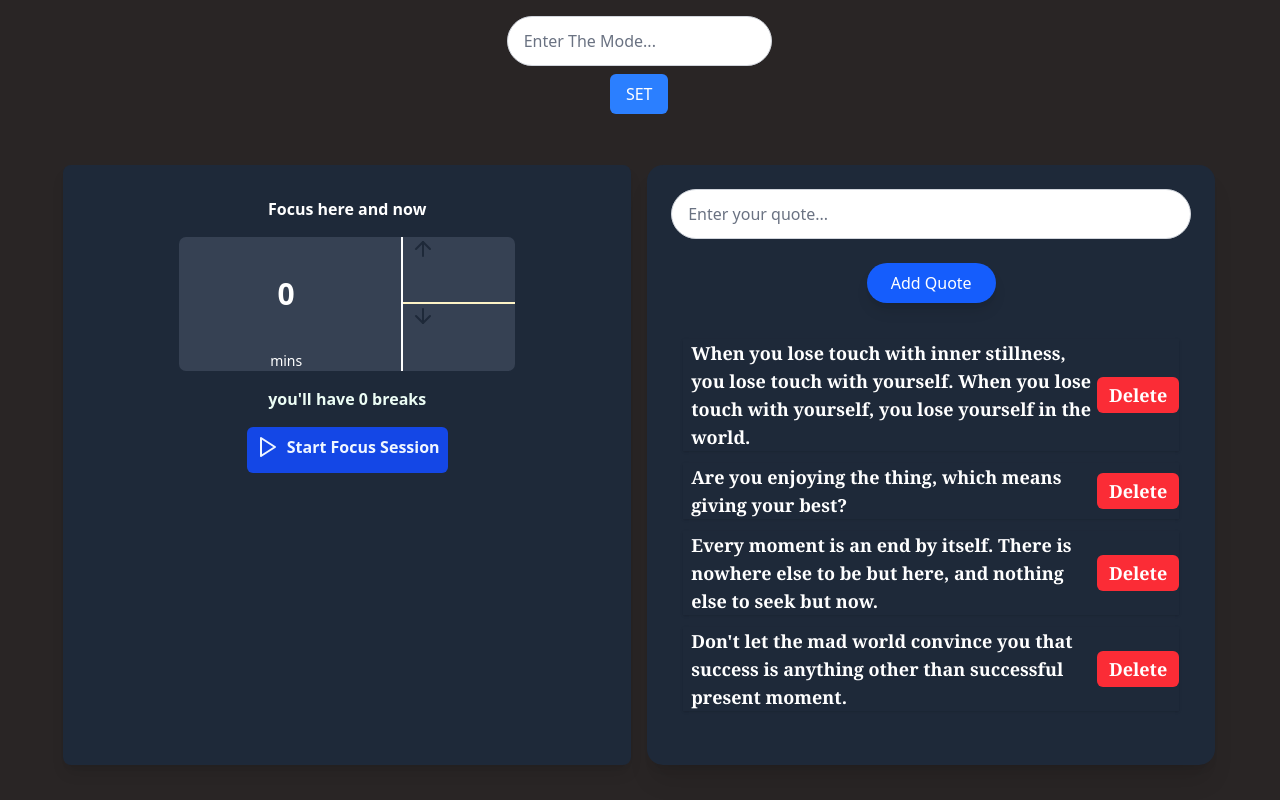
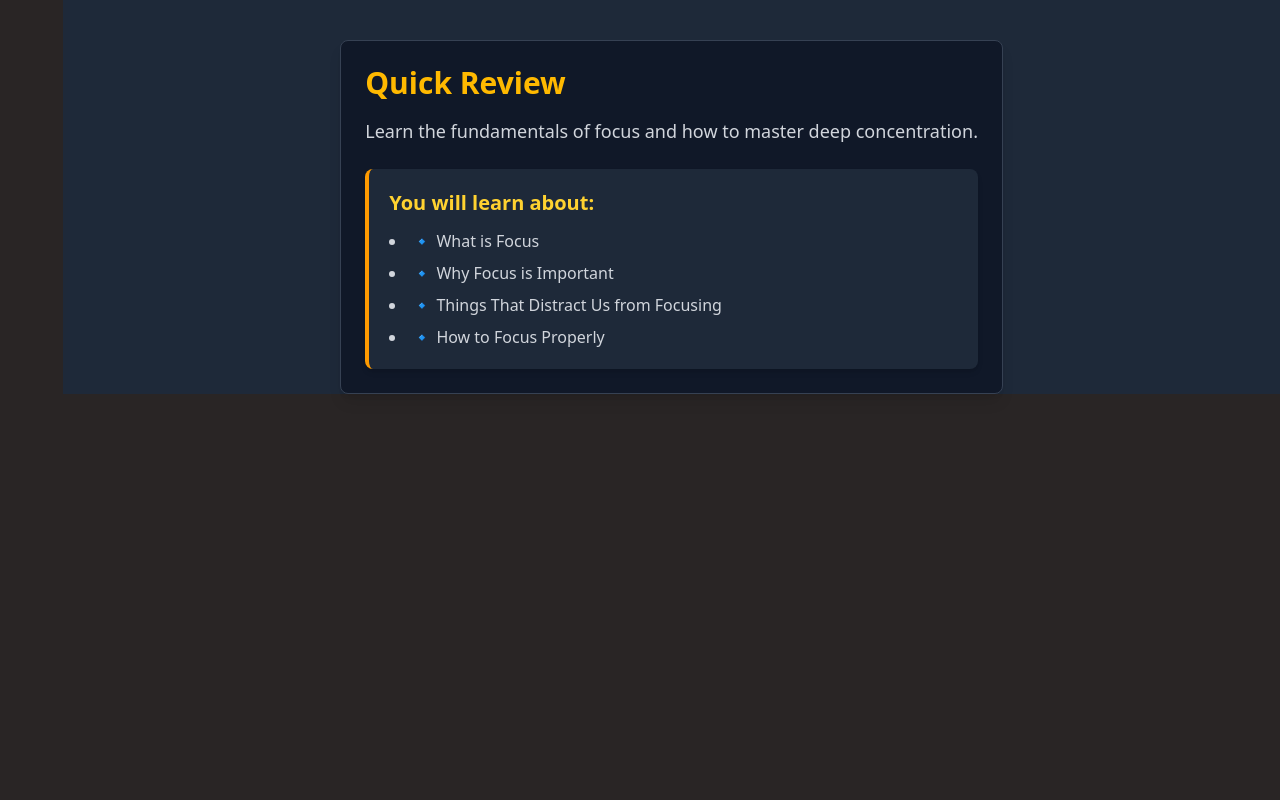
Before and after one commit to Depthabdre/StudyMode, a React (Vite) app: page /LearningPage in a window 1280 px wide. Built offline with nearby package versions, Linux system fonts and the light colour scheme.

Commit message:
Learning Pgae setup finished and know begins starting building learning page

```diff
--- a/src/App.jsx
+++ b/src/App.jsx
@@ -1,6 +1,6 @@
 /* eslint-disable react/prop-types */
-// import { BrowserRouter as Router, Routes, Route, Link } from "react-router-dom";
-// import LearningPage from "./LearningPage";
+import { BrowserRouter as Router, Routes, Route, Link } from "react-router-dom";
+import Learning from "./LearningPage";
 import { useState, useEffect, useRef,useCallback } from "react";
 import { Play, Pause } from "lucide-react";
 import { ArrowUp, ArrowDown  } from "lucide-react";
@@ -164,19 +164,50 @@ export default function App() {
 
 
   return (
-    <>
+    <Router>  {/* ✅ Wrap entire app with Router */}
+      <>
 
+        <Routes>
+          <Route
+            path="/"
+            element={
+              <>
+               <FloatingButton />
+              <main className="grid grid-rows-[auto_300px_auto] md:grid-rows-[auto_auto_auto] md:grid-cols-2 gap-4 w-[90vw] min-h-screen items-start justify-center p-0">
+                <Mode isPause={isPause} mode={mode} setMode={setMode} />
+                {isRun ? (
+                  <TimeStarter
+                    isPause={isPause}
+                    TotalSessionMinute={TotalSessionMinute}
+                    pauseHandler={pauseHandler}
+                    sessionBreakPoint={sessionBreakPoint}
+                    clickHandler={clickHandler}
+                    isRun={isRun}
+                    totalSeconds={totalSeconds}
+                    minutes={minutes.current}
+                    currentSessionMinute={currentSessionMinute}
+                  />
+                ) : (
+                  <FocusSession
+                    currentSessionMinute={currentSessionMinute}
+                    TotalSessionMinute={TotalSessionMinute}
+                    setIsRun={setIsRun}
+                    mode={mode}
+                  />
+                )}
+                <Quotes quotes={quotes} setQuotes={setQuotes} isRun={isRun} />
 
-    <main className="grid grid-rows-[auto_300px_auto] md:grid-rows-[auto_auto_auto] md:grid-cols-2 gap-4 w-[90vw] min-h-screen items-start justify-center p-0">
+              </main>
+              <Notification isVisible={isVisible} isBreak={isBreak} onClose={onClose} />
+              </>
 
-      <Mode isPause={isPause} mode={mode} setMode={setMode} />
-      {isRun ? <TimeStarter isPause = {isPause} TotalSessionMinute={TotalSessionMinute} pauseHandler={pauseHandler} sessionBreakPoint={sessionBreakPoint} clickHandler={clickHandler} isRun={isRun} totalSeconds={totalSeconds}  minutes={ minutes.current} currentSessionMinute={currentSessionMinute} /> : <FocusSession currentSessionMinute={currentSessionMinute} TotalSessionMinute={TotalSessionMinute} setIsRun={setIsRun} mode={mode} />}
+            }
+          />
+          <Route path="/LearningPage" element={<Learning />} />
+        </Routes>
 
-      <Quotes quotes={quotes} setQuotes={setQuotes} isRun={isRun} />
-    </main>
-    <Notification isVisible={isVisible} isBreak={isBreak} onClose={onClose} />
-
-    </>
+      </>
+    </Router>
   );
 }
 
@@ -670,7 +701,7 @@ return (
 </div>
 
 <div>
-  <p className="text-emerald-50 font-semibold ">you'll have {breaks} breaks </p>
+  <p className="text-emerald-50 font-semibold "> You'll have {breaks} breaks </p>
 </div>
 
 <div className="bg-blue-700 rounded-md p-2 text-blue-50 font-bold hover:scale-110 transition-transform duration-500 ease-linear">
@@ -720,7 +751,7 @@ function Notification({ isBreak, onClose ,isVisible }) {
 function FloatingButton() {
   return (
     <div className="fixed right-4 top-4 bg-amber-900 text-white px-4 py-2 rounded-md shadow-lg hover:bg-amber-700 transition-all">
-      <Link to="/learning" className="text-white text-sm font-semibold">
+      <Link to="/LearningPage" className="text-white text-sm font-semibold">
         Learn How to Focus
       </Link>
     </div>
--- a/src/LearningPage.jsx
+++ b/src/LearningPage.jsx
@@ -0,0 +1,35 @@
+
+
+function Learning() {
+  return (
+    <main className="flex flex-col  bg-gray-800 ">
+        <Intro/>
+    </main>
+  );
+}
+
+function Intro(){
+    return (
+    <section className="bg-gray-900 text-white p-6 rounded-lg shadow-lg border border-gray-700 max-w-3xl mx-auto mt-10">
+        <h1 className="text-3xl font-bold text-amber-400 mb-4">Quick Review</h1>
+        <p className="text-gray-300 text-lg mb-6">
+            Learn the fundamentals of focus and how to master deep concentration.
+        </p>
+
+        <div className="bg-gray-800 p-5 rounded-lg shadow-md border-l-4 border-amber-500">
+            <h3 className="text-xl font-semibold mb-3 text-amber-300">You will learn about:</h3>
+            <ul className="list-disc list-inside space-y-2">
+            <li className="text-gray-300 hover:text-white transition-all">🔹 What is Focus</li>
+            <li className="text-gray-300 hover:text-white transition-all">🔹 Why Focus is Important</li>
+            <li className="text-gray-300 hover:text-white transition-all">🔹 Things That Distract Us from Focusing</li>
+            <li className="text-gray-300 hover:text-white transition-all">🔹 How to Focus Properly</li>
+            </ul>
+        </div>
+    </section>
+
+
+    );
+}
+
+
+export default Learning;
```
